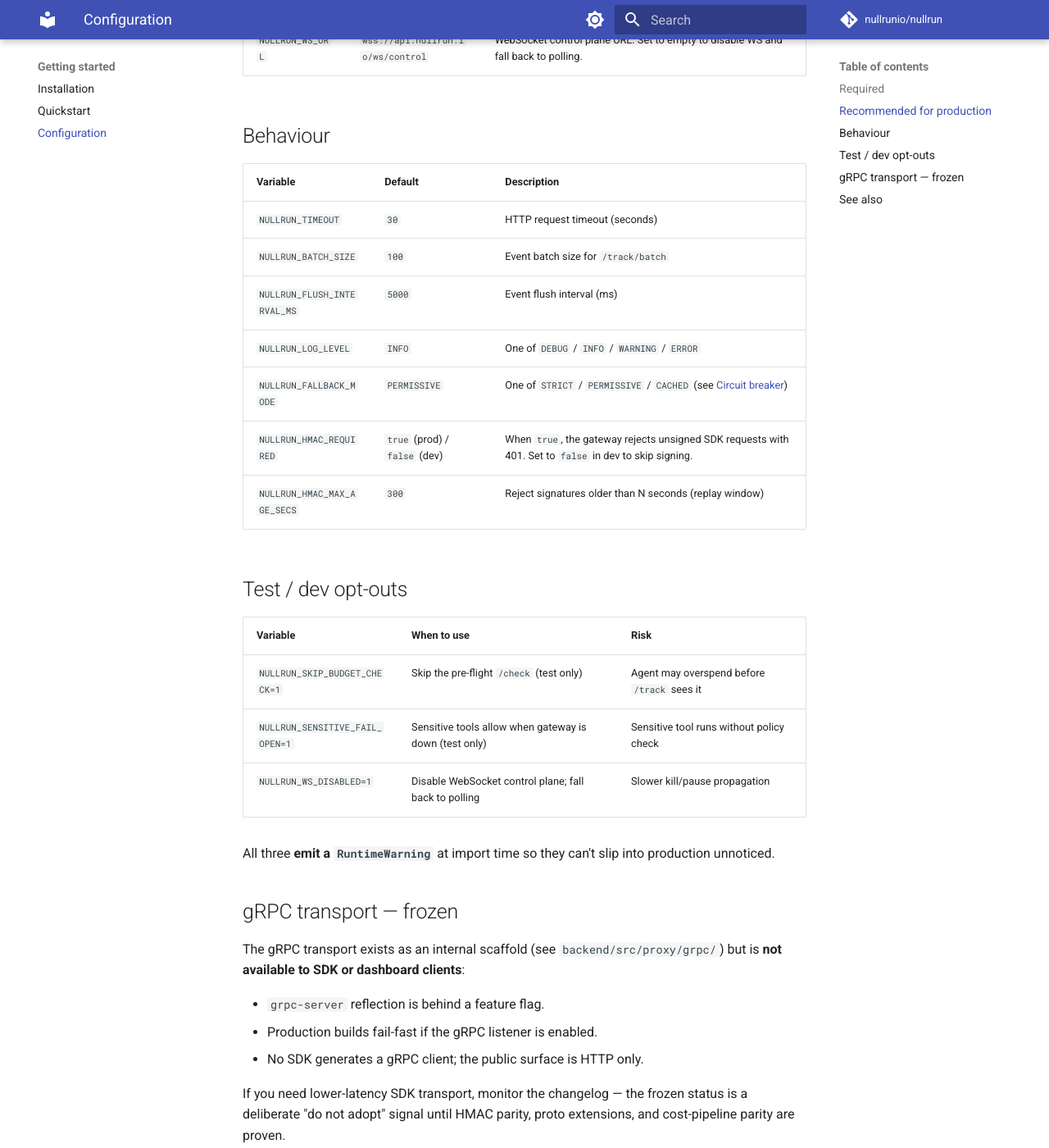
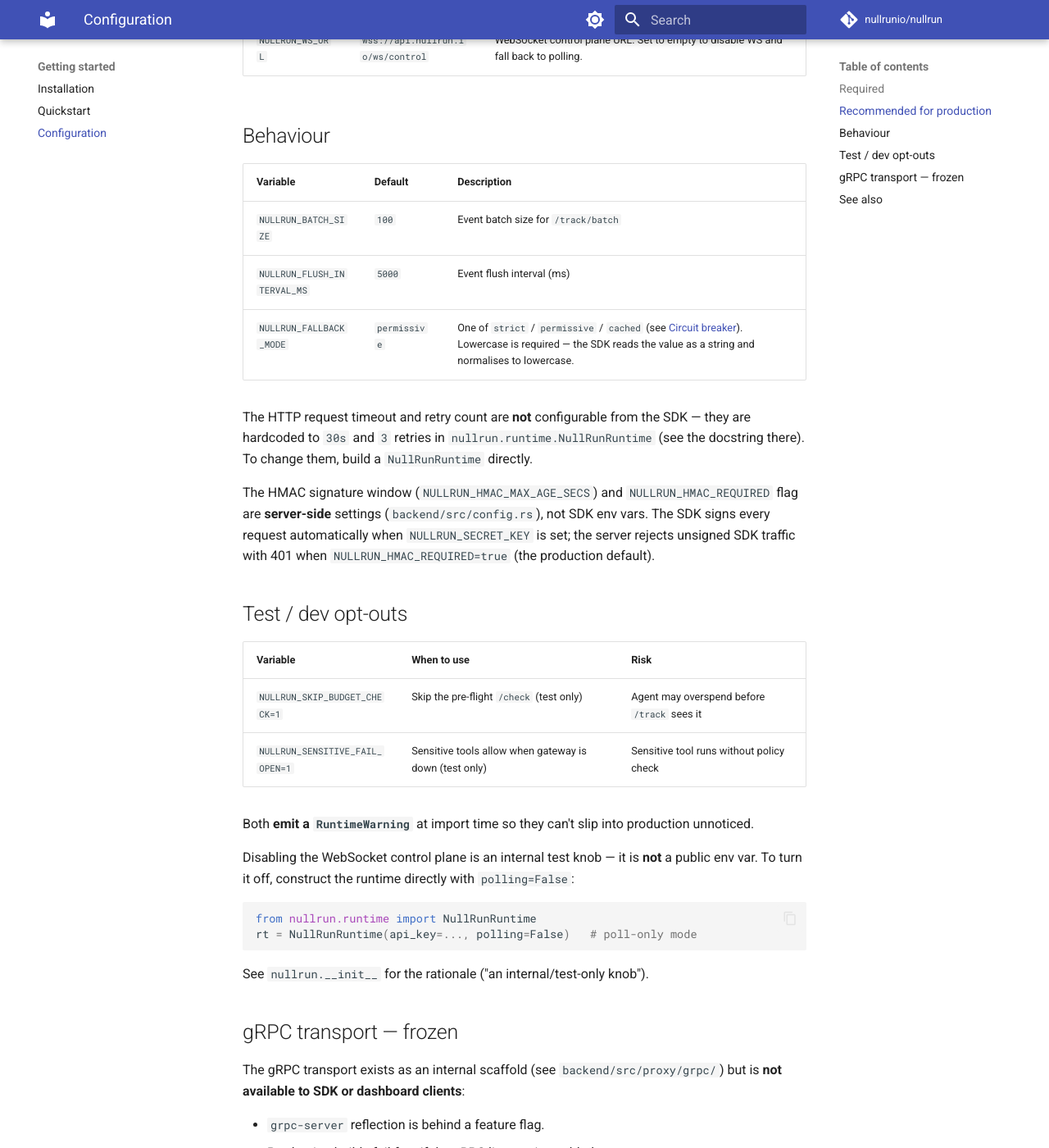
Before and after one commit to nullrunio/nullrun-docs, an MkDocs documentation site: the page built from docs/getting-started/configuration.md, in a window 1280 px wide and 1400 px high, scrolled down 720 px. Shown: the whole window at 82% size. Built offline with MkDocs 1.6.1 and Material for MkDocs 9.7.7, drawn with Linux system fonts in a browser that asks for light colours; comment, search, counter and statistics services are not loaded.

Commit message:
fix(docs): realign with current nullrun 0.4.0 SDK + breaker-core 0.1.0
- reference/sdk-api.md: @sensitive is a parameterless decorator
  (decorators.py:594), not @sensitive(tool, reason=None). The
  previous signature would crash on first call. Updated the symbol
  table and the catch-all example to import NullRunBlockedException
  from nullrun.breaker.exceptions; nullrun.breaker.__init__ only
  re-exports the base error vocabulary (BreakerError, BreakerTransportError,
  CostLimitExceeded, ApprovalRequired, BreakerTimeout, CircuitBreaker,
  CBState), so 'from nullrun.breaker import NullRunBlockedException'
  would raise ImportError. RateLimitError moved to .exceptions too.
- getting-started/configuration.md: drop NULLRUN_TIMEOUT, NULLRUN_LOG_LEVEL,
  NULLRUN_HMAC_REQUIRED, NULLRUN_HMAC_MAX_AGE_SECS, NULLRUN_WS_DISABLED.
  None of these are real SDK env vars. NULLRUN_TIMEOUT and the retry
  count are hardcoded in NullRunRuntime (30s / 3). The HMAC_* vars
  are server-side (backend/src/config.rs). NULLRUN_WS_DISABLED has
  no env-var path; the WS path is disabled by constructing
  NullRunRuntime(polling=False) directly. NULLRUN_FALLBACK_MODE
  values are lowercase in code (permissive / strict / cached),
  not PERMISSIVE / STRICT / CACHED.
- concepts/control-plane.md: same NULLRUN_WS_DISABLED fix.
- how-to/cost-cap.md: drop NULLRUN_PER_CALL_COST_CENTS. The SDK
  does not project per-call cost on its own — the per-call cap is
  enforced by the workspace policy on the gateway.
- getting-started/install.md: Gemini vendor is 'google-genai'
  (pyproject.toml extra 'gemini'), not 'google.generativeai' (the
  older, unsupported package).
- index.md: clarify that Lite history is 1 day (per the 002_plans
  seed) but the replay/audit retention collapses to 0 days because
  of the day-count derivation in PlanContext::from_json_values.

````diff
--- a/docs/getting-started/configuration.md
+++ b/docs/getting-started/configuration.md
@@ -21,13 +21,21 @@ needs the API key — everything else has sensible defaults.
 
 | Variable | Default | Description |
 | --- | --- | --- |
-| `NULLRUN_TIMEOUT` | `30` | HTTP request timeout (seconds) |
 | `NULLRUN_BATCH_SIZE` | `100` | Event batch size for `/track/batch` |
 | `NULLRUN_FLUSH_INTERVAL_MS` | `5000` | Event flush interval (ms) |
-| `NULLRUN_LOG_LEVEL` | `INFO` | One of `DEBUG` / `INFO` / `WARNING` / `ERROR` |
-| `NULLRUN_FALLBACK_MODE` | `PERMISSIVE` | One of `STRICT` / `PERMISSIVE` / `CACHED` (see [Circuit breaker](../concepts/circuit-breaker.md)) |
-| `NULLRUN_HMAC_REQUIRED` | `true` (prod) / `false` (dev) | When `true`, the gateway rejects unsigned SDK requests with 401. Set to `false` in dev to skip signing. |
-| `NULLRUN_HMAC_MAX_AGE_SECS` | `300` | Reject signatures older than N seconds (replay window) |
+| `NULLRUN_FALLBACK_MODE` | `permissive` | One of `strict` / `permissive` / `cached` (see [Circuit breaker](../concepts/circuit-breaker.md)). Lowercase is required — the SDK reads the value as a string and normalises to lowercase. |
+
+The HTTP request timeout and retry count are **not** configurable from
+the SDK — they are hardcoded to `30s` and `3` retries in
+`nullrun.runtime.NullRunRuntime` (see the docstring there). To change
+them, build a `NullRunRuntime` directly.
+
+The HMAC signature window (`NULLRUN_HMAC_MAX_AGE_SECS`) and
+`NULLRUN_HMAC_REQUIRED` flag are **server-side** settings
+(`backend/src/config.rs`), not SDK env vars. The SDK signs every
+request automatically when `NULLRUN_SECRET_KEY` is set; the server
+rejects unsigned SDK traffic with 401 when `NULLRUN_HMAC_REQUIRED=true`
+(the production default).
 
 ## Test / dev opt-outs
 
@@ -35,10 +43,21 @@ needs the API key — everything else has sensible defaults.
 | --- | --- | --- |
 | `NULLRUN_SKIP_BUDGET_CHECK=1` | Skip the pre-flight `/check` (test only) | Agent may overspend before `/track` sees it |
 | `NULLRUN_SENSITIVE_FAIL_OPEN=1` | Sensitive tools allow when gateway is down (test only) | Sensitive tool runs without policy check |
-| `NULLRUN_WS_DISABLED=1` | Disable WebSocket control plane; fall back to polling | Slower kill/pause propagation |
 
-All three **emit a `RuntimeWarning`** at import time so they can't
-slip into production unnoticed.
+Both **emit a `RuntimeWarning`** at import time so they can't slip
+into production unnoticed.
+
+Disabling the WebSocket control plane is an internal test knob — it
+is **not** a public env var. To turn it off, construct the runtime
+directly with `polling=False`:
+
+```python
+from nullrun.runtime import NullRunRuntime
+rt = NullRunRuntime(api_key=..., polling=False)   # poll-only mode
+```
+
+See `nullrun.__init__` for the rationale ("an internal/test-only
+knob").
 
 ## gRPC transport — frozen
 
````
Also changed, not shown: docs/concepts/control-plane.md (+11 -5 lines), docs/getting-started/install.md (+5 -1 lines), docs/how-to/cost-cap.md (+6 -4 lines), docs/index.md (+10 -3 lines), docs/reference/sdk-api.md (+9 -3 lines).
